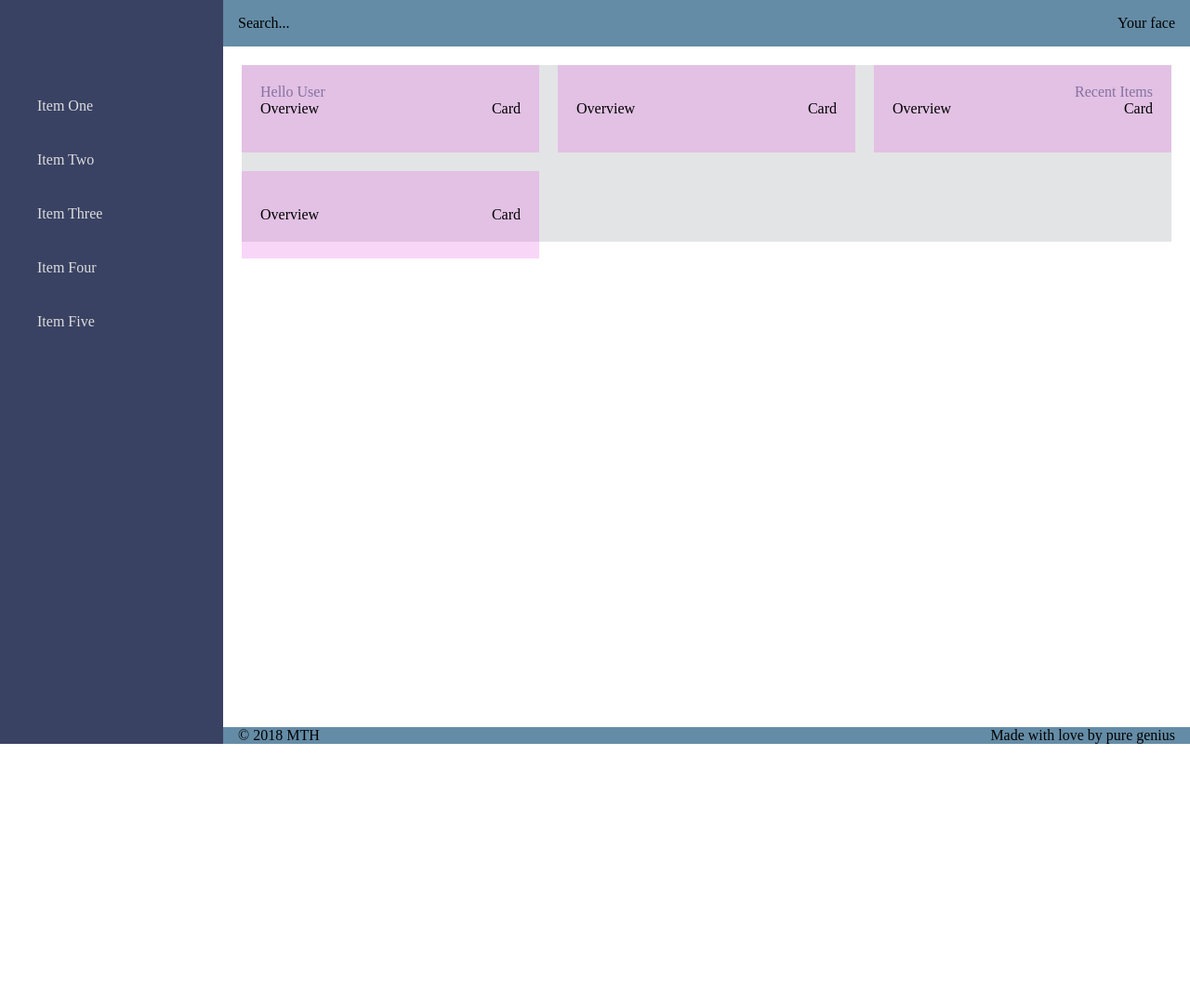
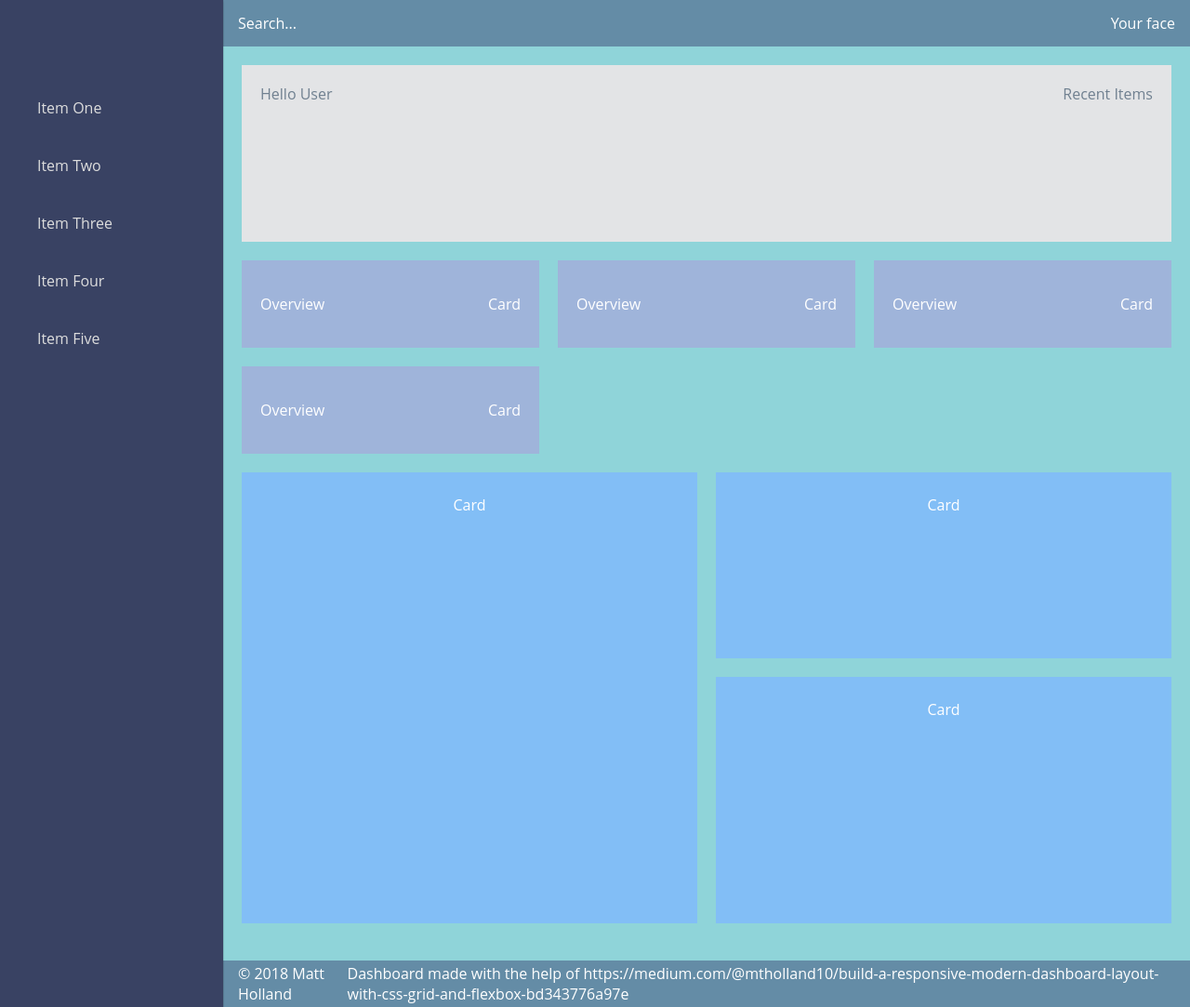
Before and after one commit to GeneralTank/GeneralTank.github.io, a plain HTML site: page Dashboard.html in a window 1280 px wide. Shown: the whole page at 93% size. Before the commit the page ends 800 px from the top, so only its background shows below. Drawn offline with Linux system fonts and the light colour scheme.

Commit message:
Added dashboard js, spongebob dp, and changes in html and css
js isn't properly working yet for the closing. dashboard fucks up at when the window is too small na. this was way harder to understand than i thought. we need to change the elements pa for our elements

```diff
--- a/Dashboard.css
+++ b/Dashboard.css
@@ -1,11 +1,9 @@
 body {
       margin: 0;
       padding: 0;
-/*
       color: #fff;
       font-family: 'Open Sans', Helvetica, sans-serif;
       box-sizing: border-box;
-*/
     }
 
 
@@ -14,16 +12,33 @@ body {
   grid-template-columns: 240px 1fr;
   grid-template-rows: 50px 1fr 50px;
   grid-template-areas:
-    'sidenav header'
-    'sidenav main'
-    'sidenav main2'
-    'sidenav footer';
+    'header'
+    'main'
+    'footer';
   height: 100vh;
+}
+
+.menu-icon {
+  position: fixed;
+  display: flex;
+  top: 5px;
+  left: 10px;
+  align-items: center;
+  justify-content: center;
+  background-color: #DADAE3;
+  border-radius: 50%;
+  z-index: 1;
+  cursor: pointer;
+  padding: 12px;
 }
 
 /* Give every child element its grid name */
 .header {
   grid-area: header;
+  display: flex;
+  align-items: center;
+  justify-content: space-between;
+  padding: 0 16px;
   background-color: #648ca6;
 }
 
@@ -32,8 +47,16 @@ body {
   background-color: #8fd4d9;
 }
 
+.header_search {
+  margin-left: 42px;
+}
+
 .footer {
   grid-area: footer;
+  display: flex;
+  align-items: center;
+  justify-content: space-between;
+  padding: 0 16px;
   background-color: #648ca6;
 }
 
@@ -46,24 +69,59 @@ body {
 }
 
 .sidenav {
-    display: flex; /* Will be hidden on mobile */
+  grid-area: sidenav;
+  display: flex;
   flex-direction: column;
-    grid-area: sidenav;
+  height: 100%;
+  width: 240px;
+  position: fixed;
+  overflow-y: auto;
+  transform: translateX(-245px);
+  transition: all .6s ease-in-out;
+  box-shadow: 0 2px 2px 0 rgba(0, 0, 0, 0.16), 0 0 0 1px rgba(0, 0, 0, 0.08);
+  z-index: 2; /* Needs to sit above the hamburger menu icon */
   background-color: #394263;
 }
-.sidenav__list {
+
+.sidenav.active {
+  transform: translateX(0);
+}
+
+.sidenav_list {
     padding: 0;
     margin-top: 85px;
     list-style-type: none;
 }
-.sidenav__list-item {
+
+.sidenav_close-icon {
+  position: absolute;
+  visibility: visible;
+  top: 8px;
+  right: 12px;
+  cursor: pointer;
+  font-size: 20px;
+  color: #ddd;
+}
+
+.sidenav_list {
+  padding: 0;
+  margin-top: 85px;
+  list-style-type: none;
+}
+
+.sidenav_list-item {
     padding: 20px 20px 20px 40px;
     color: #ddd;
   }
 
-.sidenav__list-item : hover {
+.sidenav_list-item : hover {
     background-color: rgba(255, 255, 255, 0.2);
     cursor: pointer;
+}
+
+.main {
+  grid-area: main;
+  background-color: #8fd4d9;
 }
 
 .main-header {
@@ -94,3 +152,66 @@ body {
     padding: 20px;
     background-color: #d3d3;
 }
+
+.main-cards {
+  column-count: 1;
+  column-gap: 20px;
+  margin: 20px;
+}
+
+.card {
+  display: flex;
+  flex-direction: column;
+  align-items: center;
+  width: 100%;
+  background-color: #82bef6;
+  margin-bottom: 20px;
+  -webkit-column-break-inside: avoid;
+  padding: 24px;
+  box-sizing: border-box;
+}
+
+.card:first-child {
+  height: 485px;
+}
+
+.card:nth-child(2) {
+  height: 200px;
+}
+
+.card:nth-child(3) {
+  height: 265px;
+}
+
+/*Small Screen*/
+@media only screen and (min-width: 46.875em) {
+  /* Show the sidenav */
+  .grid-container {
+    grid-template-columns: 240px 1fr;
+    grid-template-areas:
+      "sidenav header"
+      "sidenav main"
+      "sidenav footer";
+  }
+
+  .header_search {
+    margin-left: 0;
+  }
+
+  .sidenav {
+    position: relative;
+    transform: translateX(0);
+  }
+
+  .sidenav_close-icon {
+    visibility: hidden;
+  }
+}
+
+/* Medium screens */
+@media only screen and (min-width: 65.625em) {
+  /* Break out main cards into two columns */
+  .main-cards {
+    column-count: 2;
+  }
+}
--- a/Dashboard.html
+++ b/Dashboard.html
@@ -1,69 +1,68 @@
 <html>
-
     <head>
         <link href="Dashboard.css" type="text/css" rel="stylesheet">
     </head>
     <body>
+        <div class="grid-container">
+           <div class="menu-icon">
+            <i class="fas fa-bars header_menu"></i>
+          </div>
 
-        <div class="grid-container">
-        <!--          <header class="header"></header>-->
           <header class="header">
-                <div class="header__search">Search...</div>
-                <div class="header__avatar">Your face</div>
+            <div class="header_search">Search...</div>
+            <div class="header_avatar">Your face</div>
           </header>
 
+          <aside class="sidenav">
+            <div class="sidenav_close-icon">
+              <i class="fas fa-times sidenav_brand-close"></i>
+            </div>
+            <ul class="sidenav_list">
+              <li class="sidenav_list-item">Item One</li>
+              <li class="sidenav_list-item">Item Two</li>
+              <li class="sidenav_list-item">Item Three</li>
+              <li class="sidenav_list-item">Item Four</li>
+              <li class="sidenav_list-item">Item Five</li>
+            </ul>
+          </aside>
+
+          <main class="main">
             <div class="main-header">
-
-                <div class="main-header__heading">Hello User</div>
-
-                <div class="main-header__updates">Recent Items</div>
-
+              <div class="main-header_heading">Hello User</div>
+              <div class="main-header_updates">Recent Items</div>
             </div>
 
             <div class="main-overview">
               <div class="overviewcard">
-                    <div class="overviewcard__icon">Overview</div>
-                    <div class="overviewcard__info">Card</div>
+                <div class="overviewcard_icon">Overview</div>
+                <div class="overviewcard_info">Card</div>
               </div>
               <div class="overviewcard">
-                    <div class="overviewcard__icon">Overview</div>
-                    <div class="overviewcard__info">Card</div>
+                <div class="overviewcard_icon">Overview</div>
+                <div class="overviewcard_info">Card</div>
               </div>
               <div class="overviewcard">
-                    <div class="overviewcard__icon">Overview</div>
-                    <div class="overviewcard__info">Card</div>
+                <div class="overviewcard_icon">Overview</div>
+                <div class="overviewcard_info">Card</div>
               </div>
               <div class="overviewcard">
-                    <div class="overviewcard__icon">Overview</div>
-                    <div class="overviewcard__info">Card</div>
+                <div class="overviewcard_icon">Overview</div>
+                <div class="overviewcard_info">Card</div>
               </div>
-<!--
-                <div class="overviewcard">
-                    <div class="overviewcard__icon">Overview</div>
-                    <div class="overviewcard__info">Card</div>
-                </div>
-                <div class="overviewcard">
-                    <div class="overviewcard__icon">Overview</div>
-                    <div class="overviewcard__info">Card</div>
-                </div>
--->
             </div>
 
-            <aside class="sidenav">
-                <ul class="sidenav__list">
-                    <li class="sidenav__list-item">Item One</li>
-                    <li class="sidenav__list-item">Item Two</li>
-                    <li class="sidenav__list-item">Item Three</li>
-                    <li class="sidenav__list-item">Item Four</li>
-                    <li class="sidenav__list-item">Item Five</li>
-                </ul>
-            </aside>
+            <div class="main-cards">
+              <div class="card">Card</div>
+              <div class="card">Card</div>
+              <div class="card">Card</div>
+            </div>
+          </main>
 
           <footer class="footer">
-                <div class="footer__copyright">&copy; 2018 MTH</div>
-                <div class="footer__signature">Made with love by pure genius</div>
+            <div class="footer_copyright">&copy; 2018 Matt Holland</div>
+            <div class="footer_signature">Dashboard made with the help of https://medium.com/@mtholland10/build-a-responsive-modern-dashboard-layout-with-css-grid-and-flexbox-bd343776a97e</div>
           </footer>
         </div>
-
+        <script src="Dashboard.js"></script>
     </body>
 </html>
--- /dev/null
+++ b/Dashboard.js
@@ -0,0 +1,23 @@
+const menuIconEl = $('.menu-icon')
+const sideNavEl = $('.sidenav')
+const sidenavCloseEl = $('.sidenav_close-icon')
+
+function toggleClassName(el, className){
+
+    if(el.hasClass(className)){
+        el.removeClass(className);
+    } else{
+        el.addClass(className)
+    }
+
+}
+
+menuIconEl.on('click', function(){
+    toggleClassName(sideNavEl, 'active');
+
+});
+
+sidenavCloseEl.on('click', function(){
+    toggleClassName(sideNavEl, 'active');
+
+});
```
Also changed, not shown: spongebobdp.png (added). Lines whose indentation alone changed are shown as unchanged.
